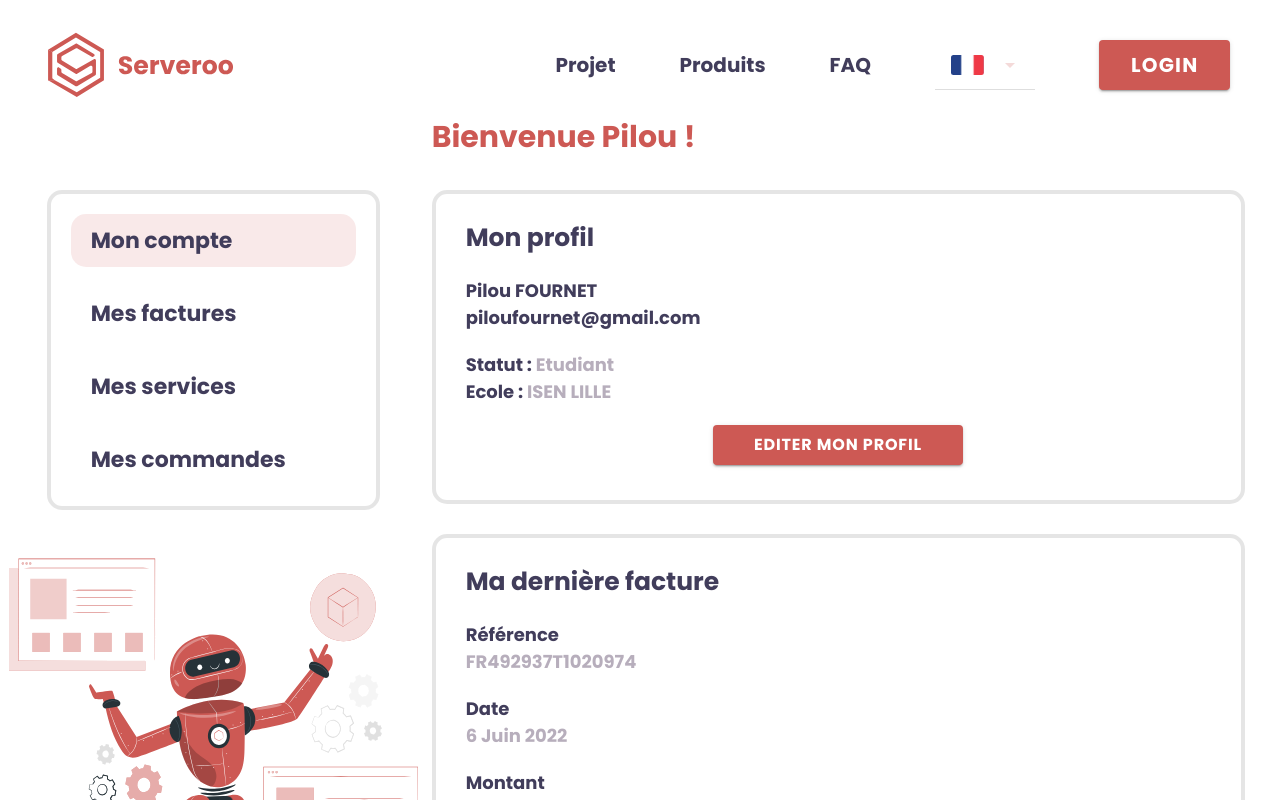
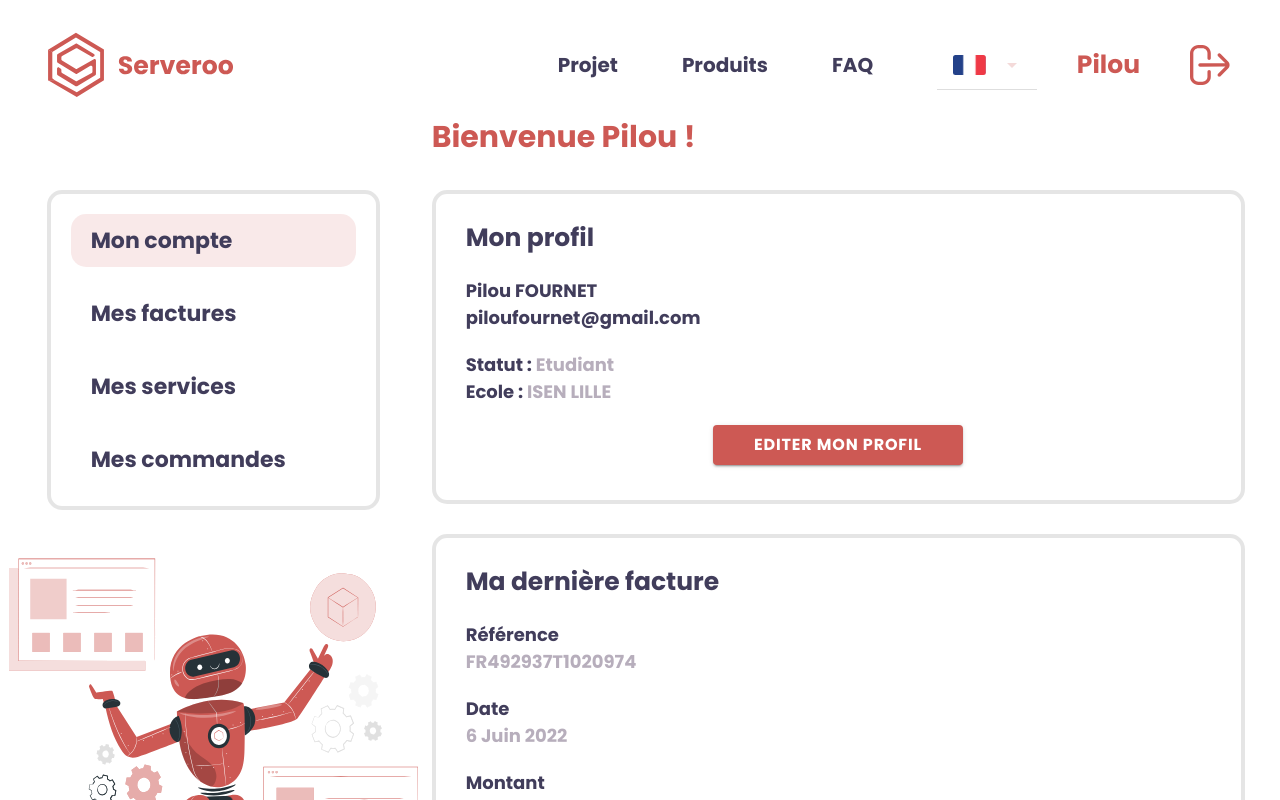
Before and after one commit to ISEN-Projet-M1/Serveroo-Front, a React (Create React App) app: page /profile in a window 1280 px wide. Built offline with nearby package versions, Linux system fonts and the light colour scheme.

Commit message:
Fix des routes

```diff
--- a/src/components/Navbar/Navbar.css
+++ b/src/components/Navbar/Navbar.css
@@ -74,3 +74,13 @@ ion-grid{
 .closePopUp {
     cursor: pointer;
 }
+
+.pseudo {
+    color: var(--ion-color-primary);
+    margin: 0 40px 0 40px;
+    font-size: 25px;
+}
+
+.imgSignOut {
+    margin: 0 50px 0 10px;
+}
--- a/src/components/Navbar/Navbar.tsx
+++ b/src/components/Navbar/Navbar.tsx
@@ -3,12 +3,11 @@ import Logo from "../../assets/svg/logo.svg";
 import DrapeauFR from "../../assets/svg/drapeauFR.svg";
 import React, { useRef, useState } from 'react';
 import { IonButton, IonToolbar, IonHeader, IonItem, IonList, IonSelect, IonSelectOption, IonModal, IonSegment, IonSegmentButton, IonLabel, IonRow, IonCol, IonGrid, IonIcon, IonText } from '@ionic/react';
-import { closeOutline, codeDownloadSharp } from 'ionicons/icons';
+import { closeOutline } from 'ionicons/icons';
 import Inscription from '../Inscription/Inscription';
 import Connexion from '../Connexion/Connexion';
 import { useHistory } from 'react-router-dom';
-import { OverlayEventDetail } from '@ionic/react/dist/types/components/react-component-lib/interfaces';
-//import modalcontroller from react
+import signOut from '../../assets/svg/icons/signOut.svg';
 
 
 interface ContainerProps { }
@@ -70,8 +69,9 @@ const Navbar: React.FC<ContainerProps> = () => {
               </IonSelect>
             </IonItem>
           </IonList>
+          {/*
+          <IonButton color="primary" className='login' slot="end" expand="block" onClick={createModal}><span className='btn'>Login</span></IonButton>*/}
 
-          <IonButton color="primary" className='login' slot="end" expand="block" onClick={createModal}><span className='btn'>Login</span></IonButton>
           {/* <IonModal trigger="open-modal" ref={modal}> */}
           <IonModal ref={modal}>
             <IonGrid>
@@ -93,6 +93,10 @@ const Navbar: React.FC<ContainerProps> = () => {
               <ChoixInscriptionConnexion></ChoixInscriptionConnexion>
             </IonGrid>
           </IonModal>
+
+
+          <IonText slot='end' className='pseudo'>Pilou</IonText>
+          <img slot='end' src={signOut} className='imgSignOut' height={40}/>
         </IonToolbar>
       </IonHeader>
     </div>
--- a/src/components/Profile/Menu.tsx
+++ b/src/components/Profile/Menu.tsx
@@ -1,38 +1,29 @@
+import { useHistory } from 'react-router';
 import './Menu.css'
 
 const Menu: React.FC = () => {
 
-    function goProfile() {
-        window.location.href = '/profile';
+    const history = useHistory();
+
+    const routeChange = (path: string) => {
+        history.push(path);
     }
 
-    function goFactures() {
-        window.location.href = '/profile/factures';
-    }
-
-    function goServices() {
-        window.location.href = '/profile/services';
-    }
-
-    function goCommandes() {
-        window.location.href = '/profile/commandes';
-    }
 
     return (
         <div className='menu'>
-            <div className='btnMenu selectBtn' onClick={goProfile}>
+            <div className='btnMenu selectBtn' onClick={e => routeChange('/profile')}>
                 <span className='nameSelect'>Mon compte</span>
             </div>
-            <div className='btnMenu' onClick={goFactures}>
+            <div className='btnMenu' onClick={e => routeChange('/profile/factures')}>
                 <span className='name'>Mes factures</span>
             </div>
-            <div className='btnMenu' onClick={goServices}>
+            <div className='btnMenu' onClick={e => routeChange('/profile/services')}>
                 <span className='name'>Mes services</span>
             </div>
-            <div className='btnMenu' onClick={goCommandes}>
+            <div className='btnMenu' onClick={e => routeChange('/profile/commandes')}>
                 <span className='name'>Mes commandes</span>
             </div>
-
         </div>
     );
 };
```
Also changed, not shown: src/assets/svg/icons/signOut.svg (added).
